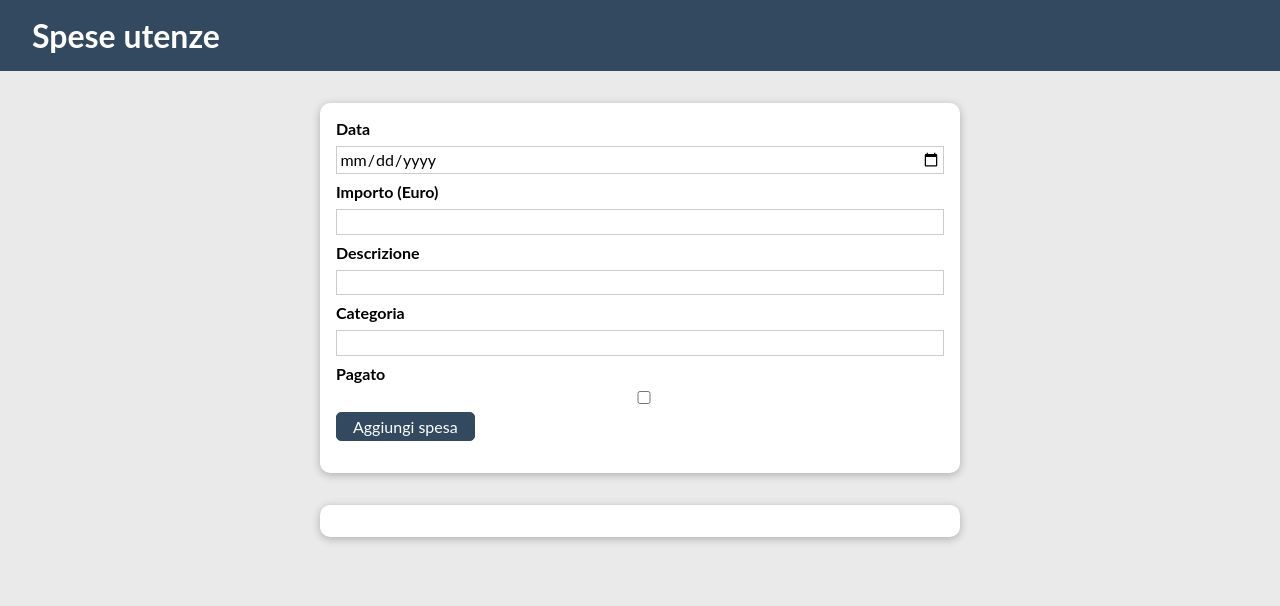
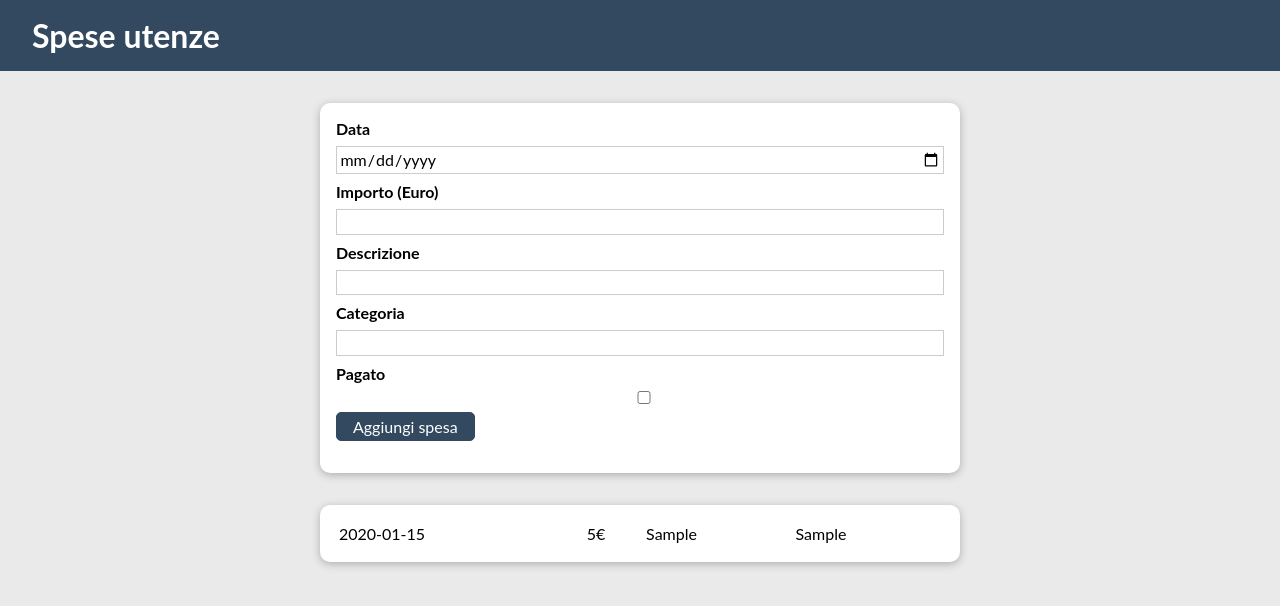
Before and after one commit to mkonemo/react-gestione-utenze-19bbby, a React (Create React App) app: page / in a window 1280 px wide. Both pictures are taken after typing "2020-01-15", "5", "Sample", "Sample" into the empty fields and a click on the button "Aggiungi spesa". Shown: the top 606 px of the page. Built offline with nearby package versions, Linux system fonts and the light colour scheme.

Commit message:
4 files modified

```diff
--- a/src/App.js
+++ b/src/App.js
@@ -7,9 +7,17 @@ import ExpensesList from './components/Expenses/ExpensesList';
 function App() {
   const [expensesList, setExpensesList] = useState([]);
 
-  const addExpenseHandler = (eDate, eDescription) => {
+  const addExpenseHandler = (eDate, eAmount, eDescription, eCategory) => {
     setExpensesList((prevExpensesList) => {
-      return [...prevExpensesList, { date: eDate, description: eDescription }];
+      return [
+        ...prevExpensesList,
+        {
+          date: eDate,
+          amount: eAmount,
+          description: eDescription,
+          category: eCategory,
+        },
+      ];
     });
   };
 
--- a/src/components/Expenses/AddExpense.js
+++ b/src/components/Expenses/AddExpense.js
@@ -5,7 +5,7 @@ import Button from '../UI/Button';
 
 import classes from './AddExpense.module.css';
 
-const AddExpense = () => {
+const AddExpense = (props) => {
   const [enteredDate, setEnteredDate] = useState('');
   const [enteredAmount, setEnteredAmount] = useState('');
   const [enteredDescription, setEnteredDescription] = useState('');
@@ -16,10 +16,14 @@ const AddExpense = () => {
   const addExpenseHandler = (event) => {
     event.preventDefault();
 
-    if (enteredDate.trim().length===0 || enteredAmount.trim().length===0 || enteredDescription.trim().length===0 || enteredCategory.trim().length===0 ) {
+    if (
+      enteredDate.trim().length === 0 ||
+      enteredAmount.trim().length === 0 ||
+      enteredDescription.trim().length === 0 ||
+      enteredCategory.trim().length === 0
+    ) {
       setErroMessage('I valori inseriti non sono validi');
       return;
-
     }
     console.log(
       enteredDate,
@@ -27,6 +31,12 @@ const AddExpense = () => {
       enteredDescription,
       enteredCategory,
       checkedPaid
+    );
+    props.onAddExpense(
+      enteredDate,
+      enteredAmount,
+      enteredDescription,
+      enteredCategory
     );
     setEnteredDate('');
     setEnteredAmount('');
--- a/src/components/Expenses/ExpensesList.js
+++ b/src/components/Expenses/ExpensesList.js
@@ -7,15 +7,17 @@ import classes from './ExpensesList.module.css';
 const ExpensesList = (props) => {
   return (
     <Card className={classes.expenses}>
-      <ul>
+      <table width="100%">
         {props.expenses.map((expense) => (
-          <li key={expense.id}>
-            {expense.date} {expense.description}
-          </li>
+          <tr key={expense.id}>
+            <td>{expense.date}</td>
+            <td>{expense.amount}€</td> <td>{expense.description}</td>
+            <td>{expense.category}</td>
+          </tr>
         ))}
-      </ul>
+      </table>
     </Card>
   );
-}
+};
 
 export default ExpensesList;
--- a/src/components/Expenses/ExpensesList.module.css
+++ b/src/components/Expenses/ExpensesList.module.css
@@ -4,12 +4,12 @@
   max-width: 40rem;
 }
 
-.expenses ul {
+.expenses table {
   list-style: none;
   padding: 1rem;
 }
 
-.expenses li {
+.expenses tr {
   border-bottom: 1px solid #ccc;
   margin: 0.5rem 0;
   padding: 0.5rem;
```
